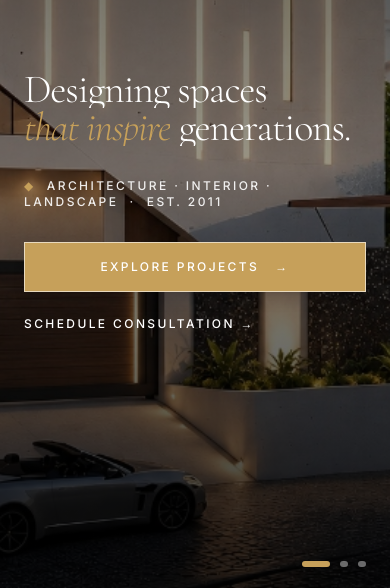
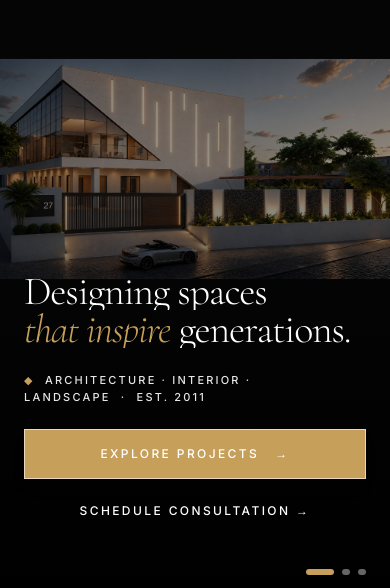
Before and after one commit to ssarchitectandinterior/ss_architect, a React (Vite) app: page / in a window 390 px wide. Shown: the part 253-841 px from the top of the page. Built offline with nearby package versions, Linux system fonts and the light colour scheme; no server answers.

Commit message:
Fix mobile image framing with object-contain

```diff
--- a/src/pages/Home.tsx
+++ b/src/pages/Home.tsx
@@ -18,14 +18,6 @@ function Hero() {
 
   const [mouse, setMouse] = useState({ x: 0, y: 0 });
   const [currentImageIndex, setCurrentImageIndex] = useState(0);
-  const [isMobile, setIsMobile] = useState(false);
-
-  useEffect(() => {
-    const checkMobile = () => setIsMobile(window.innerWidth < 768);
-    checkMobile();
-    window.addEventListener('resize', checkMobile);
-    return () => window.removeEventListener('resize', checkMobile);
-  }, []);
 
   useEffect(() => {
     const timer = setInterval(() => {
@@ -37,46 +29,43 @@ function Hero() {
   return (
     <section
       ref={ref}
-      className="relative min-h-[100svh] h-[100svh] overflow-hidden bg-[#090909]"
+      className="relative min-h-[100svh] overflow-hidden bg-[#090909] flex flex-col justify-end md:justify-center"
       onMouseMove={(e) => {
-        if (!isMobile) {
-          const r = e.currentTarget.getBoundingClientRect();
-          setMouse({ x: (e.clientX - r.left) / r.width - 0.5, y: (e.clientY - r.top) / r.height - 0.5 });
-        }
+        const r = e.currentTarget.getBoundingClientRect();
+        setMouse({ x: (e.clientX - r.left) / r.width - 0.5, y: (e.clientY - r.top) / r.height - 0.5 });
       }}
     >
-      {/* Background Image Carousel optimized for both Mobile and Laptop screens */}
-      <motion.div style={{ y, scale }} className="absolute inset-0">
+      {/* Background Image Container */}
+      <motion.div style={{ y, scale }} className="absolute inset-0 z-0">
         <AnimatePresence mode="popLayout">
           <motion.img
             key={heroImages[currentImageIndex]}
             src={heroImages[currentImageIndex]}
             alt="Atelier Norr Architecture Portfolio"
-            initial={{ opacity: 0, scale: isMobile ? 1.0 : 1.03 }}
+            initial={{ opacity: 0, scale: 1.02 }}
             animate={{
               opacity: 1,
               scale: 1,
-              x: isMobile ? 0 : mouse.x * -15,
-              y: isMobile ? 0 : mouse.y * -15,
+              x: mouse.x * -15,
+              y: mouse.y * -15,
             }}
-            exit={{ opacity: 0, scale: isMobile ? 1.0 : 1.03 }}
+            exit={{ opacity: 0, scale: 1.02 }}
             transition={{
-              opacity: { duration: 1.6, ease: 'easeInOut' },
+              opacity: { duration: 1.5, ease: 'easeInOut' },
               scale: { duration: 6, ease: 'easeOut' },
-              x: { type: 'spring', stiffness: 30, damping: 25 },
-              y: { type: 'spring', stiffness: 30, damping: 25 },
             }}
-            className="absolute inset-0 w-full h-full object-cover object-center ken-burns"
+            /* On mobile, object-contain ensures 100% of the building render is visible. On desktop (md:), object-cover fills the screen. */
+            className="absolute inset-0 w-full h-full object-contain md:object-cover object-center"
           />
         </AnimatePresence>
 
-        {/* Subtle Dark Gradient Overlay for Readability */}
-        <div className="absolute inset-0 bg-gradient-to-b from-black/70 via-black/40 to-black/80" />
+        {/* Soft Dark Vignette & Gradient Overlays */}
+        <div className="absolute inset-0 bg-gradient-to-t from-black via-black/40 to-black/60 md:bg-gradient-to-b md:from-black/70 md:via-black/40 md:to-black/80" />
       </motion.div>
 
       {/* Hero Content */}
-      <motion.div style={{ opacity }} className="relative z-10 h-full flex flex-col justify-center container-luxe text-white pt-16 md:pt-0">
-        <div className="max-w-5xl">
+      <div className="relative z-10 container-luxe text-white pt-24 pb-16 md:py-0">
+        <motion.div style={{ opacity }} className="max-w-5xl">
           <h1 className="heading-hero">
             <SplitHeading text="Designing spaces" />
             <br />
@@ -84,13 +73,13 @@ function Hero() {
             <SplitHeading text="generations." />
           </h1>
 
-          {/* Subheading & Buttons positioned with clean spacing */}
-          <div className="mt-8 md:mt-14 space-y-6">
+          {/* Subheading & Buttons positioned cleanly */}
+          <div className="mt-6 md:mt-14 space-y-5 md:space-y-6">
             <motion.div
               initial={{ opacity: 0, y: 20 }}
               animate={{ opacity: 1, y: 0 }}
               transition={{ delay: 0.8, duration: 0.9 }}
-              className="uppercase tracking-[0.2em] font-medium text-white/90 text-xs md:text-sm"
+              className="uppercase tracking-[0.2em] font-medium text-white/90 text-[11px] sm:text-xs md:text-sm"
             >
               <span className="text-accent">◆</span>&nbsp;&nbsp;Architecture · Interior · Landscape&nbsp;&nbsp;·&nbsp;&nbsp;Est. 2011
             </motion.div>
@@ -99,28 +88,28 @@ function Hero() {
               initial={{ opacity: 0, y: 20 }}
               animate={{ opacity: 1, y: 0 }}
               transition={{ delay: 1.0, duration: 0.9 }}
-              className="flex flex-col sm:flex-row items-start sm:items-center gap-4 sm:gap-6 md:gap-8 pt-2"
+              className="flex flex-col sm:flex-row items-stretch sm:items-center gap-4 md:gap-8 pt-1"
             >
               <Link
                 to="/projects"
-                className="group inline-flex items-center justify-center gap-4 bg-accent hover:bg-accent/90 text-white border border-white/60 px-8 md:px-10 py-4 md:py-5 uppercase tracking-[0.2em] text-xs md:text-base font-medium transition-transform shadow-lg w-full sm:w-auto text-center"
+                className="group inline-flex items-center justify-center gap-4 bg-accent hover:bg-accent/90 text-white border border-white/60 px-8 md:px-10 py-4 md:py-5 uppercase tracking-[0.2em] text-xs md:text-base font-medium transition-transform shadow-lg text-center"
               >
                 Explore projects
                 <span className="transition-transform group-hover:translate-x-1">→</span>
               </Link>
               <Link
                 to="/contact"
-                className="group inline-flex items-center gap-4 text-white uppercase tracking-[0.2em] text-xs md:text-base font-medium link-underline pt-2 sm:pt-0"
+                className="group inline-flex items-center justify-center sm:justify-start gap-4 text-white uppercase tracking-[0.2em] text-xs md:text-base font-medium link-underline py-2 sm:py-0"
               >
                 Schedule consultation →
               </Link>
             </motion.div>
           </div>
-        </div>
-      </motion.div>
+        </motion.div>
+      </div>
 
-      {/* Slide Indicators at Bottom Right */}
-      <div className="absolute bottom-6 md:bottom-10 right-6 md:right-10 z-20 flex items-center gap-2.5">
+      {/* Slide Indicators */}
+      <div className="absolute bottom-4 md:bottom-10 right-6 md:right-10 z-20 flex items-center gap-2 md:gap-3">
         {heroImages.map((_, idx) => (
           <button
             key={idx}
```
